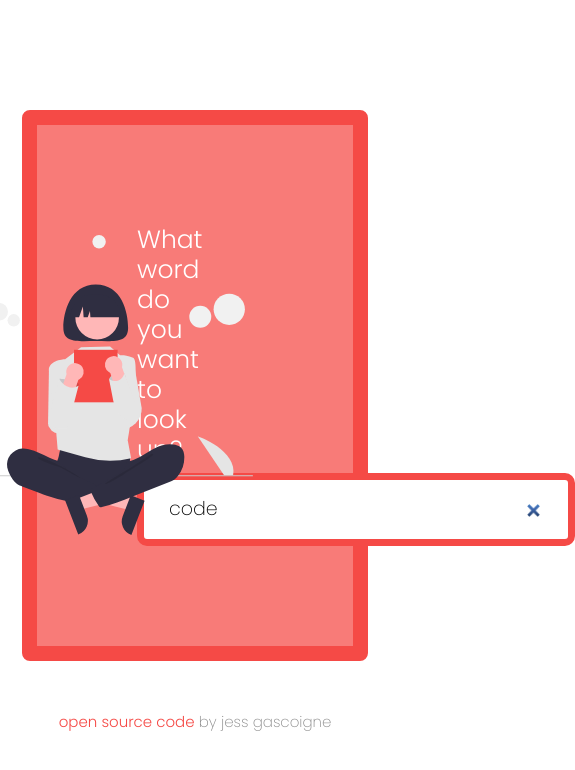
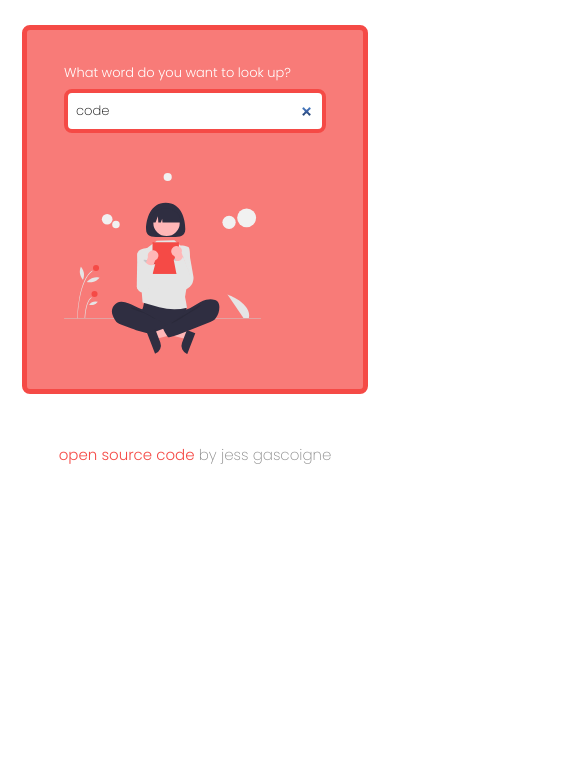
Before and after one commit to jessgascoigne/react-dictionary-app, a React (Create React App) app: page / in a window 390 px wide. Shown: the top 770 px of the page, 575 px wide, since content can reach past the window. Built offline with nearby package versions, Linux system fonts and the light colour scheme; no server answers.

Commit message:
Added media queries for responsive functionality

```diff
--- a/src/App.css
+++ b/src/App.css
@@ -7,3 +7,11 @@
   margin: 110px 10px 50px;
   padding: 100px;
 }
+
+@media (max-width: 992px) {
+  .App .body {
+    border: 5px solid #f54a46;
+    margin: 25px 10px 50px;
+    padding: 35px 25px;
+  }
+}
--- a/src/Dictionary.css
+++ b/src/Dictionary.css
@@ -16,9 +16,56 @@
   line-height: 1.5;
   outline: none;
   padding: 15px 25px;
-  width: 438px;
+  width: 400px;
 }
 
-.Dictionary img {
+.Dictionary .girl-reading {
+  display: block;
+  float: right;
   max-height: 300px;
 }
+
+@media (max-width: 992px) {
+  .Dictionary h1 {
+    font-size: 20px;
+  }
+
+  .Dictionary input {
+    border: 4px solid #f54a46;
+    border-radius: 8px;
+    font-size: 15px;
+    font-weight: 200;
+    line-height: 1.5;
+    outline: none;
+    padding: 8px;
+    max-width: 100%;
+  }
+
+  .Dictionary .girl-reading {
+    display: block;
+    float: left;
+    margin-top: 40px;
+  }
+}
+
+@media (max-width: 576px) {
+  .Dictionary h1 {
+    font-size: 13px;
+  }
+
+  .Dictionary .girl-reading {
+    justify-content: space-around;
+    max-width: 75%;
+  }
+
+  .Dictionary input {
+    border: 4px solid #f54a46;
+    border-radius: 8px;
+    font-size: 13px;
+    font-weight: 200;
+    line-height: 1;
+    outline: none;
+    padding: 8px;
+    max-width: 100%;
+  }
+}
--- a/src/Dictionary.js
+++ b/src/Dictionary.js
@@ -44,8 +44,9 @@ export default function Dictionary(props) {
   if (loaded) {
     return (
       <div className="Dictionary">
+        <div className="container">
           <div className="row search">
-          <div className="col-6">
+            <div className="col-lg-6">
               <h1>What word do you want to look up?</h1>
               <form onSubmit={handleSubmit}>
                 <input
@@ -57,8 +58,13 @@ export default function Dictionary(props) {
               </form>
             </div>
 
-          <div className="col-6">
-            <img src={Book} alt="girl reading" className="float-end" />
+            <div className="col-lg-6">
+              <img
+                src={Book}
+                alt="girl reading"
+                className="girl-reading img-fluid"
+              />
+            </div>
           </div>
         </div>
         <Results results={results} />
--- a/src/Meaning.css
+++ b/src/Meaning.css
@@ -20,3 +20,41 @@
   margin: 80px 0;
   opacity: 0.5;
 }
+
+@media (max-width: 992px) {
+  .Meaning h3 {
+    font-size: 22px;
+    margin: 25px 0;
+  }
+  .Meaning h4 {
+    font-size: 20px;
+    margin: 50px 0 0;
+  }
+
+  .Meaning p {
+    font-size: 18px;
+  }
+  .Meaning hr {
+    margin: 50px 0;
+  }
+}
+@media (max-width: 576px) {
+  .Meaning h3 {
+    font-size: 20px;
+    margin: 25px 0;
+  }
+
+  .Meaning h4 {
+    font-size: 18px;
+    margin: 40px 0 0;
+  }
+
+  .Meaning p {
+    font-size: 16px;
+    margin: 2px 0;
+  }
+
+  .Meaning hr {
+    margin: 30px 0;
+  }
+}
--- a/src/Photos.css
+++ b/src/Photos.css
@@ -2,3 +2,7 @@
   border-radius: 6px;
   margin-bottom: 20px;
 }
+
+.Photos img {
+  margin-bottom: 10px;
+}
--- a/src/Results.css
+++ b/src/Results.css
@@ -32,8 +32,42 @@
   font-size: 16px;
   font-weight: 300;
   margin-bottom: 50px;
+  text-align: center;
 }
 
 .Results hr {
   opacity: 0.5;
 }
+
+@media (max-width: 992px) {
+  .Results h2 {
+    font-size: 35px;
+    margin: 25px 0;
+  }
+
+  .Results button {
+    margin: 15px 0;
+    padding: 10px 50px;
+  }
+
+  .Results a {
+    font-size: 13px;
+  }
+
+  .Results h5 {
+    display: block;
+    float: inline-start;
+    font-size: 15px;
+    margin-bottom: 15px;
+  }
+}
+
+@media (max-width: 576px) {
+  .Results h5 {
+    font-size: 13px;
+  }
+
+  .Results h2 {
+    font-size: 30px;
+  }
+}
--- a/src/Results.js
+++ b/src/Results.js
@@ -37,9 +37,7 @@ export default function Results(props) {
           <div className="row">
             <div className="col-6 col-sm-2">{showPhoneticsAudio()}</div>
             <div className="w-100"></div>
-            <div className="col-6 col-sm-2 text-center">
-              {showPhoneticsText()}
-            </div>
+            <div className="col-6 col-sm-2">{showPhoneticsText()}</div>
           </div>
         </div>
         <hr />
```
Lines whose indentation alone changed are shown as unchanged.
